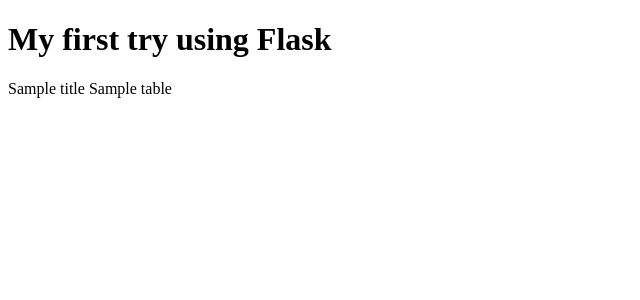
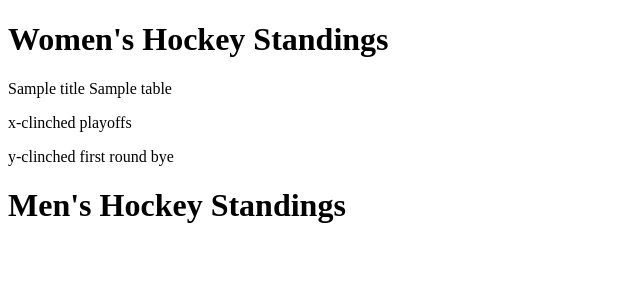
Before and after one commit to michael-spencer31/AUS-Flask-Web-Scraper-, a Flask app: template flask_app/templates/home.html in a window 1280 px wide. Shown: the top 300 px of the page, without its empty margins (0-640 px from the left). Run offline with Flask 2, Linux system fonts and the light colour scheme; the template is opened without the code that fills it: most values are stand-ins (such as "Sample title", 1, 10 or a date in 2020).

Commit message:
Add files via upload

```diff
--- a/flask_app/templates/home.html
+++ b/flask_app/templates/home.html
@@ -3,13 +3,17 @@
 <head>
 	<meta charset="utf-8">
 	<title>Flask Tutorial</title>
+	<!-- link to css stylesheet -->
 	<link rel="stylesheet" href="static/css/style.css">
 </head>
 <body>
-	<h1>My first try using Flask</h1>
+	<h1>Women's Hockey Standings</h1>
 	{% for table in standings %}
 			{{titles[loop.index]}}
 			{{table|safe }}
 	{% endfor %}
+	<p>x-clinched playoffs</p>
+	<p>y-clinched first round bye</p>
+	<h1>Men's Hockey Standings</h1>
 </body>
 </html>
```
